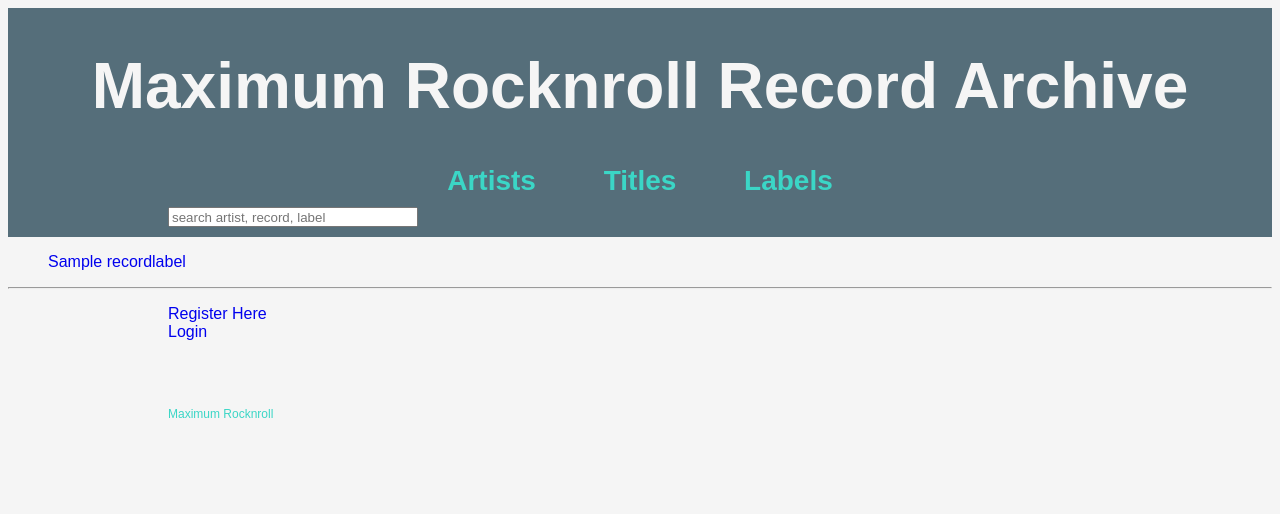
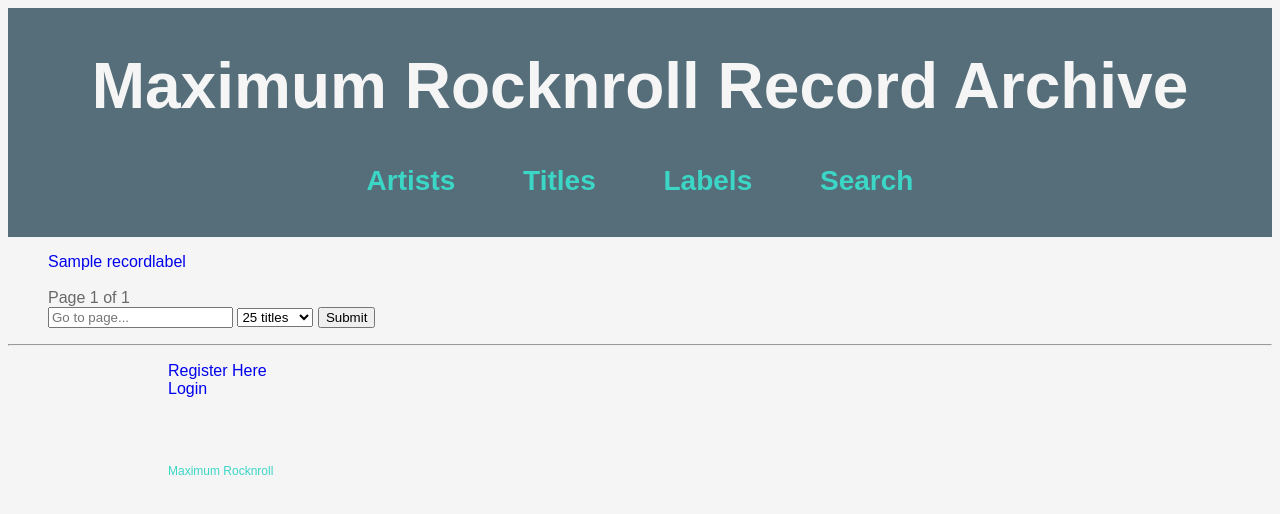
Before and after one commit to cissie/mrr-archive-django, a Django app: page /library/labels in a window 1280 px wide. Shown: the top 514 px of the page. Run offline with Django 3.2, Linux system fonts and the light colour scheme; tables that the repository leaves empty hold one stand-in row (values such as "Sample post").

Commit message:
fixed errors with record titles pagination, added pagination to labels page

```diff
--- a/library/views.py
+++ b/library/views.py
@@ -56,6 +56,9 @@ def index(request):
     params = []
     for key, value in request.GET.iteritems():
         params.append("&{}={}".format(key, value))
+
+    if not params:
+        params = ["&page=1&"]
 
     # The first char is a &, which we replace with a ?
     params = '?' + ''.join(params)[1:]
@@ -147,14 +150,15 @@ def record_title(request):
         # If page is out of range (e.g. 9999), deliver last page of results.
         record_title_list = paginator.page(paginator.num_pages)
 
-    context_dict = {
-        "record_title": record_title_list
-    }
+    context_dict = {}
 
     # Preserve all GET params
     params = []
     for key, value in request.GET.iteritems():
         params.append("&{}={}".format(key, value))
+
+    if not params:
+        params = ["&page=1&"]
 
     # The first char is a &, which we replace with a ?
     params = '?' + ''.join(params)[1:]
@@ -164,6 +168,8 @@ def record_title(request):
         context_dict['prev_page_url'] = re.sub('page=(\d+)', 'page=' + str(record_title_list.previous_page_number()), params)
     if record_title_list.has_next():
         context_dict['next_page_url'] = re.sub('page=(\d+)', 'page=' + str(record_title_list.next_page_number()), params)
+
+    context_dict["record_title"] = record_title_list
 
     return render_to_response('library/record_title.html', context_dict, context)
 
@@ -185,9 +191,45 @@ def record_title_detail(request, record_title_id):
 def record_label(request):
     context = RequestContext(request)
     record_label_list = RecordLabel.objects.all()
+
+    page = request.GET.get('page')
+    number_labels = request.GET.get('record_label_list')
+
+    if not number_labels:
+        number_labels = 25
+    if not page:
+        page = 1
+
+    paginator = Paginator(record_label_list, number_labels)
+    try:
+        record_label_list = paginator.page(page)
+    except PageNotAnInteger:
+        # If page is not an integer, deliver first page.
+        record_label_list = paginator.page(1)
+    except EmptyPage:
+        # If page is out of range (e.g. 9999), deliver last page of results.
+        record_label_list = paginator.page(paginator.num_pages)
+
     context_dict = {
         "record_labels": record_label_list
     }
+
+    params = []
+    for key, value in request.GET.iteritems():
+        params.append("&{}={}".format(key, value))
+
+    if not params:
+        params = ["&page=1&"]
+
+    # The first char is a &, which we replace with a ?
+    params = '?' + ''.join(params)[1:]
+
+    # Only change the page number
+    if record_label_list.has_previous():
+        context_dict['prev_page_url'] = re.sub('page=(\d+)', 'page=' + str(record_label_list.previous_page_number()), params)
+    if record_label_list.has_next():
+        context_dict['next_page_url'] = re.sub('page=(\d+)', 'page=' + str(record_label_list.next_page_number()), params)
+
     return render_to_response('library/record_label.html', context_dict, context)
 
 def record_label_detail(request, record_label_id):
--- a/templates/library/base.html
+++ b/templates/library/base.html
@@ -15,8 +15,9 @@
                         <li><a href="/" class="selected">Artists</a></li>
                         <li><a href="/library/titles" class="selected">Titles</a></li>
                         <li><a href="/library/labels" class="selected">Labels</a></li>
+                        <li><a href="/library/search" class="selected">Search</a></li>
                     </ul>
-                    <form><input type="search" placeholder="search artist, record, label" id="search"></form>
+                    <!--<form><input type="search" placeholder="search artist, record, label" id="search"></form>-->
                 </nav>
             </header>
         </div>
--- a/templates/library/record_label.html
+++ b/templates/library/record_label.html
@@ -1,4 +1,6 @@
 {% extends 'library/base.html' %}
+
+{% load static %}
 
 {% block title %}{% endblock %}
 
@@ -7,10 +9,56 @@
             <ul>
                 {% for label in record_labels %}
                 <li><a href="/library/record_label_detail/{{ label.id }}">{{ label.record_label }}</a></li>
+                {{ record_labels.full_name|upper }}<br/>
                 {% endfor %}
+
+                <div class="pagination">
+                    <span class="step-links">
+                        {% if record_labels.has_previous %}
+                            <a href="{{ prev_page_url }}">Previous</a>
+                        {% endif %}
+                        <span class="current">
+                            Page {{ record_labels.number }} of {{ record_labels.paginator.num_pages }}
+                        </span>
+
+                        {% if record_labels.has_next %}
+                            <a href="{{ next_page_url }}">Next</a>
+                        {% endif %}
+                        <form method="get" id="page_form">
+                            <input type="text" name="page" id="page_input" placeholder="Go to page...">
+                            <select name="labels" id="num_labels">
+                                <option value="25">25 titles</option>
+                                <option value="100">100 titles</option>
+                                <option value="250">250 titles</option>
+                            </select>
+                            <input type="submit" id="page_input_button" value="Submit"
+                                   onclick="submitPaginationForm('page_form')">
+                        </form>
+
+                    </span>
+                </div>
             </ul>
         {% else %}
             <strong>There are no labels present.</strong>
         {% endif %}
 
+<script src="{% static 'js/pagination.js' %}"></script>
+
+<script>
+
+function preventDef(event) {
+    event.preventDefault();
+}
+
+var oldEvt = window.onload;
+window.onload = function () {
+    if (oldEvt) oldEvt();
+    setSelect("num_labels");
+    var pageButton = document.getElementById('page_input_button');
+    pageButton.addEventListener('click', submitPaginationForm('page_form'), false);
+    document.getElementById('page_form').addEventListener('click', preventDef, false);
+}
+
+</script>
+
 {% endblock %}
--- a/templates/library/record_title_detail.html
+++ b/templates/library/record_title_detail.html
@@ -3,7 +3,9 @@
 {% block title %}{% endblock %}
 
 {% block body_block %}
+
         {% if record_title %}
+
             <ul>
                 <li>Artist: <a href="/library/artist/{{ record_title.artist.id }}">{{ record_title.artist.name }}</a></li>
                 <li>Title: <a href="{{ record_title.id }}">{{ record_title.record_title }}</a></li>
```
Also changed, not shown: templates/library/index.html (+0 -8 lines), templates/library/record_title.html (+4 -4 lines).
